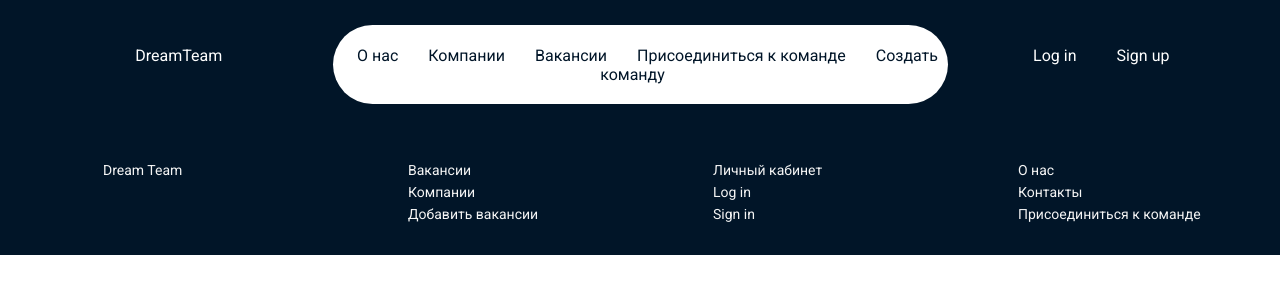
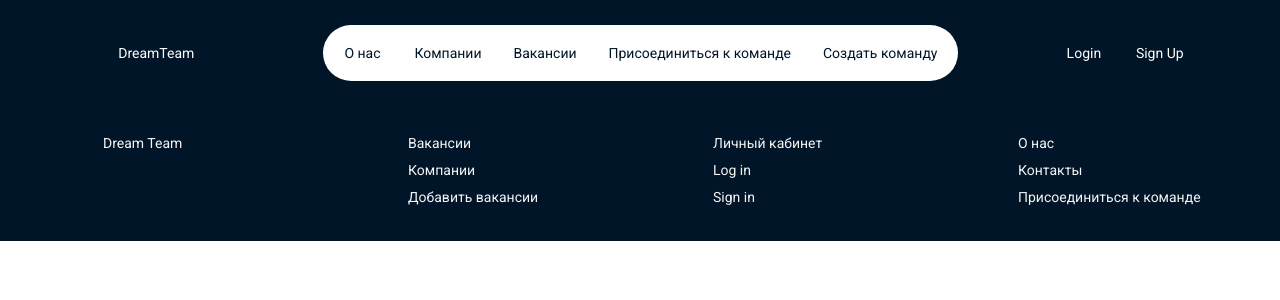
Before and after one commit to DreamTeamOwners/DreamTeamClient, a React (Create React App) app in the folder dream-team-front/: page /reg in a window 1280 px wide. Shown: the top 300 px of the page. Built offline with nearby package versions, Linux system fonts and the light colour scheme; a web font is replaced by a local one.

Commit message:
add Chakra UI

```diff
--- a/dream-team-front/package.json
+++ b/dream-team-front/package.json
@@ -3,9 +3,13 @@
   "version": "0.1.0",
   "private": true,
   "dependencies": {
+    "@chakra-ui/react": "^2.6.1",
+    "@emotion/react": "^11.11.0",
+    "@emotion/styled": "^11.11.0",
     "@testing-library/jest-dom": "^5.16.5",
     "@testing-library/react": "^13.4.0",
     "@testing-library/user-event": "^13.5.0",
+    "framer-motion": "^10.12.8",
     "react": "^18.2.0",
     "react-dom": "^18.2.0",
     "react-router-dom": "^6.11.1",
--- a/dream-team-front/src/components/header/Header.jsx
+++ b/dream-team-front/src/components/header/Header.jsx
@@ -1,18 +1,49 @@
+import { NavLink } from "react-router-dom"
+import { Button, Box, Grid, GridItem } from "@chakra-ui/react"
 
-import { NavLink } from "react-router-dom"
-import styles from "./Header.module.css"
-import NavBar from "./navbar/NavBar"
+
+
 
 const Header = () => {
+    const links = ['О нас','Компании','Вакансии','Присоединиться к команде','Создать команду']
+    const components = links.map((link)=>{
+        return(
+            <Button as={'a'} fontSize={'sm'} fontWeight={400} color="#011528" variant={'link'} href={'#'}>
+                <NavLink to="/">{link}</NavLink>
+            </Button>
+        )
+    })
     return(
-        <div className={styles.header}>
-            <NavLink className={styles.link}  to="#">DreamTeam</NavLink>
-            <NavBar/>
-            <div className={styles.auth}>
-                <NavLink className={styles.link}  to="login">Log in</NavLink>
-                <NavLink className={styles.link}  to="reg">Sign up</NavLink>
-            </div>
-        </div>
+        <Grid
+            h='100px'
+            templateColumns='repeat(4,1fr)'
+            gap='10px'
+            bg='#011528'
+            fontFamily='Roboto'
+        >
+            <GridItem mt='25px' p='20px'>
+                <Box display='flex' justifyContent='center'>
+                    <Button as={'a'} fontSize={'sm'} fontWeight={400} color="white" variant={'link'} href={'#'}>
+                        <NavLink to="/">DreamTeam</NavLink>
+                    </Button>
+                </Box>
+            </GridItem>
+            <GridItem colSpan='2'  mt='25px'>
+                <Box display='flex' justifyContent={'space-between'} bg='white' borderRadius='50px' p='20px'  color='#011528' >
+                    {components}
+                </Box>
+            </GridItem>
+            <GridItem  mt='25px' p='20px'>
+                <Box display='flex' justifyContent='center'>
+                    <Button as={'a'} mx={4} fontSize={'sm'} fontWeight={400} color="white" variant={'link'} href={'#'}>
+                        <NavLink to="/auth/login">Login</NavLink>
+                    </Button>
+                    <Button as={'a'} mx={4} fontSize={'sm'} fontWeight={400} color="white" variant={'link'} href={'#'}>
+                        <NavLink to="/">Sign Up</NavLink>
+                    </Button>
+                </Box>
+            </GridItem>
+        </Grid>
     )
 }
 
--- a/dream-team-front/src/components/header/Header.module.css
+++ /dev/null
@@ -1,23 +0,0 @@
-
-.header{
-    padding:25px;
-    background-color: #011528;
-    display: grid;
-    grid-template-columns: 25% 50% 25%;
-    text-align: center;
-    font-size: 16px;
-    font-family: Roboto;
-}
-
-.link{
-    margin-top: 20.5px;
-    text-decoration: none;
-    color: white;
-}
-
-.auth{
-    padding-top: 20.5px;
-}
-.auth a{
-    margin: 20px;
-}
--- a/dream-team-front/src/components/header/navbar/NavBar.jsx
+++ /dev/null
@@ -1,16 +0,0 @@
-import styles from "./NavBar.module.css"
-import { NavLink } from "react-router-dom"
-
-const NavBar = () =>{
-    return(
-        <div className={styles.bar}>
-            <NavLink className={styles.link}  to="/">О нас</NavLink>
-            <NavLink className={styles.link}  to="/">Компании</NavLink>
-            <NavLink className={styles.link}  to="/">Вакансии</NavLink>
-            <NavLink className={styles.link}  to="/">Присоединиться к команде</NavLink>
-            <NavLink className={styles.link}  to="/">Создать команду</NavLink>
-        </div>
-    )
-}
-
-export default NavBar
--- a/dream-team-front/src/components/header/navbar/NavBar.module.css
+++ /dev/null
@@ -1,14 +0,0 @@
-.bar{
-    /* height: 40px; */
-    background-color: white;
-    border-radius: 50px;
-    padding-top: 20.5px;
-    padding-bottom: 20.5px;
-}
-.link{
-
-    text-decoration: none;
-    color: #011528;
-    margin: 15px;
-    /* background-color: aquamarine; */
-}
```
Also changed, not shown: dream-team-front/src/App.js (+6 -3 lines), 1 other file (tests, documents, lock files or other folders).
